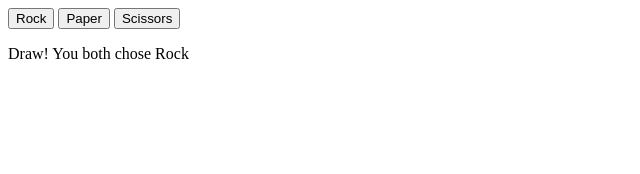
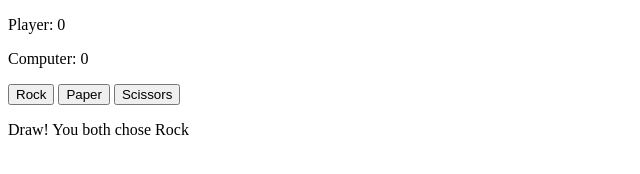
Before and after one commit to CodingColton/rock-paper-scissors, a plain HTML site: page index.html in a window 1280 px wide. Both pictures are taken after a click on the button "Rock". Shown: the whole page, without its empty margins (0-640 px from the left). Drawn offline with Linux system fonts and the light colour scheme.

Commit message:
Update score text for computer and player.

```diff
--- a/index.html
+++ b/index.html
@@ -8,13 +8,18 @@
     <script src="script.js" defer></script>
 </head>
 <body>
+    <div id="ScoreContainer">
+        <p class="PlayerScore"></p>
+        <p class="ComputerScore"></p>
+    </div>
     <div>
         <button class="BtnRock">Rock</button>
         <button class="BtnPaper">Paper</button>
         <button class="BtnScissors">Scissors</button>
     </div>
     <div id="ResultsContainer">
+    </div>
 
-    </div>
+
 </body>
 </html>
--- a/script.js
+++ b/script.js
@@ -8,32 +8,41 @@ function playRound(playerSelection, computerSelection) {
     }
     if (playerSelection.toLowerCase() === "rock") {
         if (computerSelection === "Scissors") {
-
+            playerScore += 1;
             return "You Win! Rock beats Scissors.";
         }
         else if (computerSelection === "Paper") {
+            computerScore += 1;
             return "You Lose! Paper beats Rock.";
         }
     }
     if (playerSelection.toLowerCase() === "paper") {
         if (computerSelection === "Rock") {
+            playerScore += 1;
             return "You Win! Paper beats Rock.";
         }
         else if (computerSelection === "Scissors") {
+            computerScore += 1;
             return "You Lose! Scissors beats Paper.";
         }
     }
     if (playerSelection.toLowerCase() === "scissors") {
         if (computerSelection === "Paper") {
+            playerScore += 1;
             return "You Win! Scissors beats Paper.";
         }
         else if (computerSelection === "Rock") {
+            computerScore += 1;
             return "You Lose! Rock beats Scissors.";
         }
     }
 }
 function game(playFunction) {
     return playFunction;
+}
+function updateScoreText() {
+    playerScorePara.textContent = "Player: " + playerScore;
+    computerScorePara.textContent = "Computer: " + computerScore;
 }
 
 let playerSelection = "";
@@ -44,12 +53,22 @@ const btnScissors = document.querySelector('.BtnScissors');
 
 const resultsContainer = document.querySelector("#ResultsContainer");
 
+let playerScore = 0;
+let computerScore = 0;
+
+const playerScorePara = document.querySelector('.PlayerScore');
+const computerScorePara = document.querySelector('.ComputerScore');
+
+playerScorePara.textContent = "Player: " + playerScore;
+computerScorePara.textContent = "Computer: " + computerScore;
+
 btnRock.addEventListener('click', () => {
     let computerSelection = getComputerChoice();
     playerSelection = "rock";
     const resultsPara = document.createElement('p');
     resultsPara.textContent = playRound(playerSelection, computerSelection);
     resultsContainer.appendChild(resultsPara);
+    updateScoreText();
 });
 btnPaper.addEventListener('click', () => {
     let computerSelection = getComputerChoice();
@@ -57,6 +76,7 @@ btnPaper.addEventListener('click', () => {
     const resultsPara = document.createElement('p');
     resultsPara.textContent = playRound(playerSelection, computerSelection);
     resultsContainer.appendChild(resultsPara);
+    updateScoreText();
 });
 btnScissors.addEventListener('click', () => {
     let computerSelection = getComputerChoice();
@@ -64,4 +84,5 @@ btnScissors.addEventListener('click', () => {
     const resultsPara = document.createElement('p');
     resultsPara.textContent = playRound(playerSelection, computerSelection);
     resultsContainer.appendChild(resultsPara);
+    updateScoreText();
 });
```
